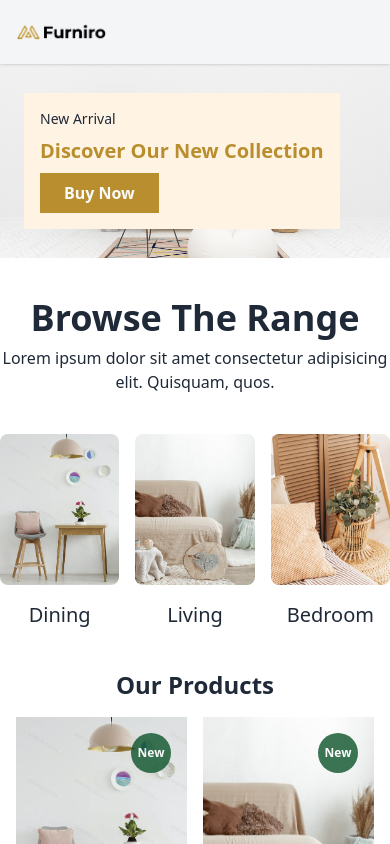
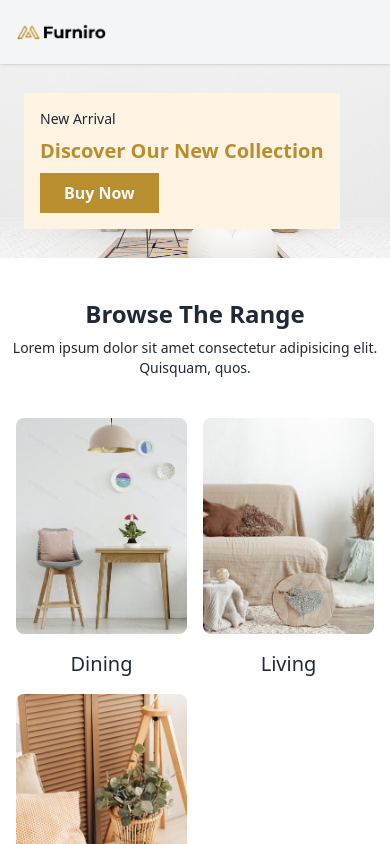
Before and after one commit to EmD-228/ecommerce-traning, a Vue app: page / in a window 390 px wide. Shown: the top 844 px of the page. Built offline with nearby package versions, Linux system fonts and the light colour scheme; some icons are missing.

Commit message:
ui: make RangeSection responsive
- Change grid from 3 columns to responsive (grid-cols-2 sm:grid-cols-3)
- Adjust heading and text sizes for mobile
- Add responsive padding

```diff
--- a/src/components/RangeSection.vue
+++ b/src/components/RangeSection.vue
@@ -1,11 +1,11 @@
 <template>
     <div class="grid gap-10 items-center text-center mx-auto">
         <div class="space-y-2">
-            <h2 class="text-4xl font-bold text-secondary mx-auto">Browse The Range</h2>
-            <p class="text-secondary mx-auto">Lorem ipsum dolor sit amet consectetur adipisicing elit. Quisquam, quos.
+            <h2 class="text-2xl sm:text-4xl font-bold text-secondary mx-auto">Browse The Range</h2>
+            <p class="text-sm sm:text-base text-secondary mx-auto">Lorem ipsum dolor sit amet consectetur adipisicing elit. Quisquam, quos.
             </p>
         </div>
-        <div class="grid grid-cols-3 gap-4">
+        <div class="grid grid-cols-2 sm:grid-cols-3 gap-4 px-4 lg:px-0 justify-center ">
             <RangeItem :image="range1" itemName="Dining" />
             <RangeItem :image="range2" itemName="Living" />
             <RangeItem :image="range3" itemName="Bedroom" />
```
